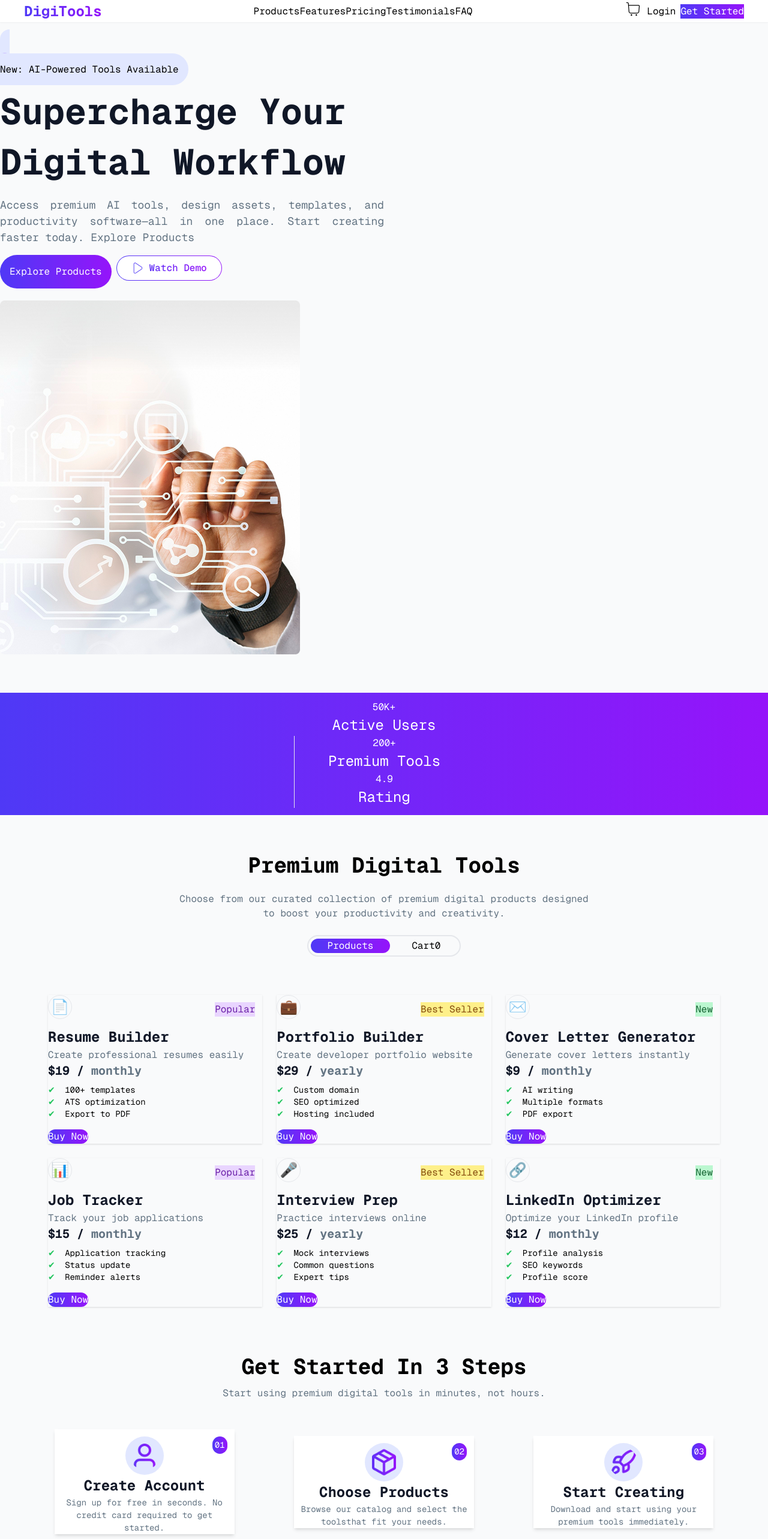
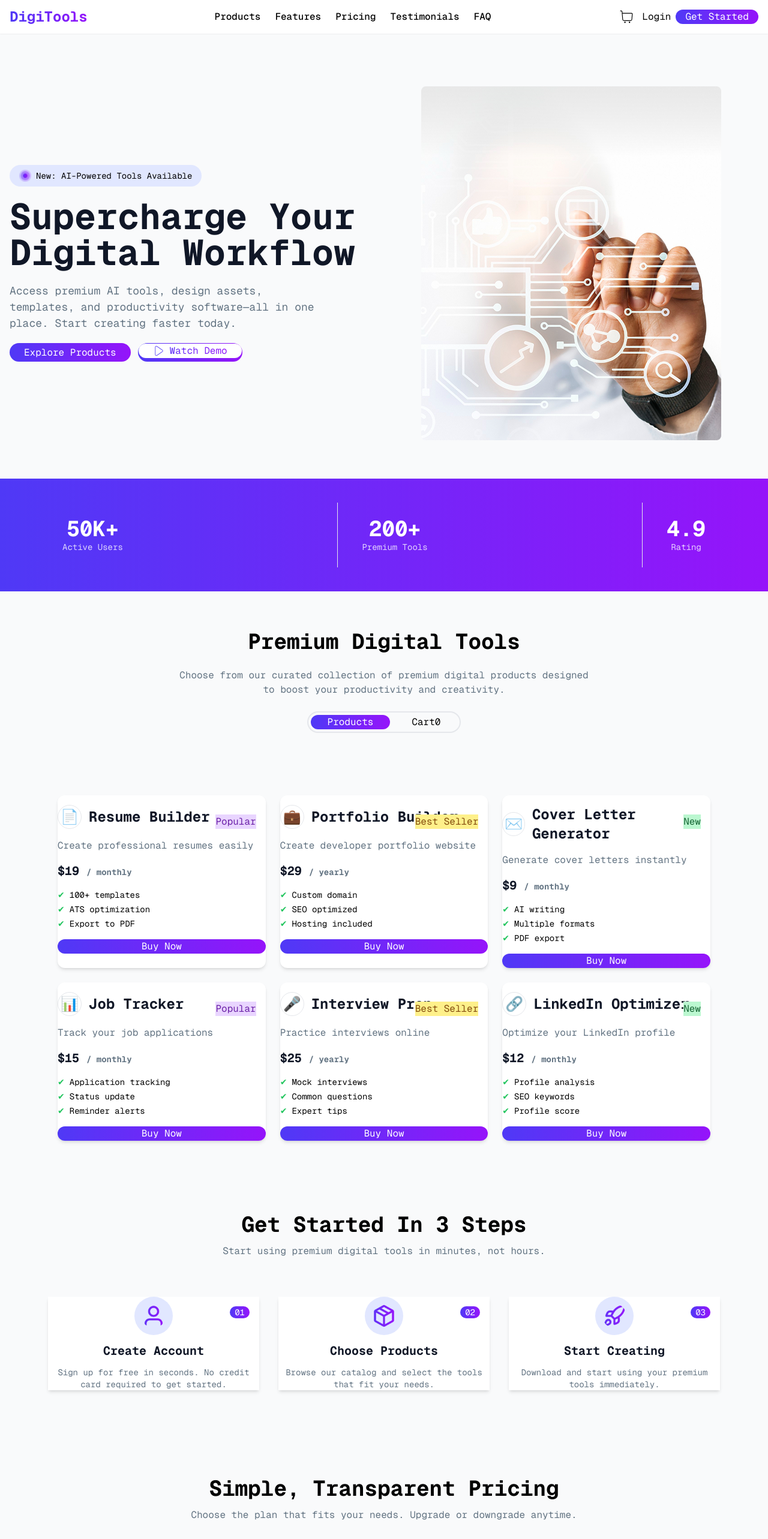
Before and after one commit to nhrakib777-coder/digitools, a React (Vite) app: page / in a window 1280 px wide. Shown: the top 2566 px of the page at 60% size. Built offline with nearby package versions, Linux system fonts and the light colour scheme.

Commit message:
responsive all pages and improve code

```diff
--- a/src/App.jsx
+++ b/src/App.jsx
@@ -48,18 +48,18 @@ function App() {
 
   return (
 
-    <div className="App bg-[#F9FAFB] min-h-screen relative">
+    <div className="App  bg-[#F9FAFB] min-h-screen relative pt-20">
 
-      <Navbar className="fixed" cartCount={cart.length} setTab={setTab} />
+      <Navbar  cartCount={cart.length} setTab={setTab} />
 
-      <Banner />
+      <Banner  />
 
       <Stats />
       {/* products */}
       <div className="products my-16 text-center space-y-6 ">
         <h2 className="text-4xl font-bold">Premium Digital Tools</h2>
         <p className="text-[#627382]">Choose from our curated collection of premium digital products designed <br /> to boost your productivity and creativity.</p>
-        <div className="text-center my-10 border-2 border-base-200 w-fit mx-auto rounded-full flex gap-2 justify-center items-center p-1">
+        <div className="text-center my-10 bg-base-300 border-2 border-base-200 w-fit mx-auto rounded-full flex gap-2 justify-center items-center p-1">
 
           <button
             className={`btn px-7 rounded-full ${tab === "products"
--- a/src/components/Banner/Banner.jsx
+++ b/src/components/Banner/Banner.jsx
@@ -1,35 +1,62 @@
-import React from "react"
+import React from "react";
 import BannerImage from "../../assets/banner.png";
 import badgeImg from "../../assets/badge.png";
 import { CiPlay1 } from "react-icons/ci";
-import "../../index.css";
+
 const Banner = () => {
   return (
-    <div className="hero  py-16">
-      <div className="hero-content flex-col lg:flex-row justify-between items-center space-y-5">
-        <div className="banner-content text-center lg:text-left lg:max-w-[50%] space-y-4">
-          <span className="badge bg-[#E1E7FF] text-primary p-4 rounded-full"><img src={badgeImg} alt="" />New: AI-Powered Tools Available</span>
-          <h1 className="text-6xl font-bold text-[#101727] leading-[84px]">Supercharge Your <br /> Digital Workflow</h1>
-          <p className="text-[18px] text-[#627382] text-justify">Access premium AI tools, design assets, templates, and productivity
+    <div className="hero py-12 lg:py-16 px-4 ">
+      <div className="flex flex-col-reverse lg:flex-row items-center justify-between max-w-7xl mx-auto gap-10">
+
+        {/* TEXT SECTION */}
+        <div className="text-center lg:text-left lg:max-w-[50%] space-y-5">
+
+          {/* Badge */}
+          <span className="inline-flex items-center gap-2 bg-[#E1E7FF] text-primary px-4 py-2 rounded-full text-sm">
+            <img src={badgeImg} className="w-5" alt="" />
+            New: AI-Powered Tools Available
+          </span>
+
+          {/* Heading */}
+          <h1 className="text-3xl md:text-4xl lg:text-6xl font-bold text-[#101727] leading-tight">
+            Supercharge Your <br className="hidden lg:block" />
+            Digital Workflow
+          </h1>
+
+          {/* Description */}
+          <p className="text-[16px] md:text-[18px] text-[#627382] max-w-lg mx-auto lg:mx-0">
+            Access premium AI tools, design assets, templates, and productivity
             software—all in one place. Start creating faster today.
+          </p>
 
-            Explore Products
-          </p>
-          <div>
-            <button className="btn bg-gradient-to-r from-[#4F39F6]  to-[#9514FA] text-white p-4 rounded-full">Explore Products</button>
-            <div className="bg-gradient-to-r from-[#4F39F6] to-[#9514FA] inline-block ml-2 p-[1px] rounded-full">
-              <button className="btn  bg-white px-6 py-2 rounded-full font-medium">
+          {/* Buttons */}
+          <div className="flex flex-col sm:flex-row gap-3 justify-center lg:justify-start">
+
+            <button className="btn bg-gradient-to-r from-[#4F39F6] to-[#9514FA] text-white rounded-full px-6">
+              Explore Products
+            </button>
+
+            <div className="bg-gradient-to-r from-[#4F39F6] to-[#9514FA] inline-block p-[1px] rounded-full">
+              <button className="btn bg-white rounded-full w-full md:px-7  lg:px-6">
                 <span className="bg-gradient-to-r from-[#4F39F6] to-[#9514FA] bg-clip-text text-transparent flex items-center gap-2">
-                  <CiPlay1 size={22} className="text-[#4F39F6]"/>
+                  <CiPlay1 size={20} className="text-[#4F39F6]" />
                   Watch Demo
                 </span>
               </button>
             </div>
+
           </div>
         </div>
-        <div className="banner-img">
-          <img className="w-[500px] h-auto" src={BannerImage} alt="" />
+
+        {/* IMAGE SECTION */}
+        <div className="w-full lg:w-[50%] flex justify-center">
+          <img
+            className="w-[280px] md:w-[380px] lg:w-[500px]"
+            src={BannerImage}
+            alt="banner"
+          />
         </div>
+
       </div>
     </div>
   );
--- a/src/components/Explore/Explore.jsx
+++ b/src/components/Explore/Explore.jsx
@@ -1,18 +1,44 @@
-import React from 'react';
+import React from "react";
 
 const Explore = () => {
   return (
-    <div className='bg-gradient-to-r from-[#4F39F6] to-[#9514FA] text-white py-16 my-20  text-center space-y-6'>
-     <div className='max-w-[1200px] mx-auto space-y-4 px-4'>
-       <h2 className='text-4xl'>Ready to Transform Your Workflow?</h2>
-      <p >Join thousands of professionals who are already using Digitools to work smarter. <br /> Start your free trial today.</p>
-      <div className='flex  justify-center items-center gap-3'>
-        <button className='bg-white text-purple-600 hover:bg-gray-200 font-bold rounded-full py-2 px-4 '>Explore Products</button>
-        <button className='bg-none border border-white rounded-full hover:bg-white hover:text-purple-600 py-2 px-4'>View Pricing</button>
+    <section className="bg-gradient-to-r from-[#4F39F6] to-[#9514FA] text-white py-16 my-20">
+
+      <div className="max-w-6xl mx-auto text-center px-4 space-y-6">
+
+        {/* Title */}
+        <h2 className="text-3xl md:text-4xl font-bold">
+          Ready to Transform Your Workflow?
+        </h2>
+
+        {/* Description */}
+        <p className="text-sm md:text-base opacity-90">
+          Join thousands of professionals who are already using Digitools to
+          work smarter. <br className="hidden md:block" />
+          Start your free trial today.
+        </p>
+
+        {/* Buttons */}
+        <div className="flex flex-col sm:flex-row justify-center items-center gap-4">
+
+          <button className="bg-white text-purple-600 hover:bg-gray-200 font-semibold rounded-full py-2 px-6 transition">
+            Explore Products
+          </button>
+
+          <button className="border border-white rounded-full hover:bg-white hover:text-purple-600 py-2 px-6 transition">
+            View Pricing
+          </button>
+
+        </div>
+
+        {/* Footer text */}
+        <p className="text-sm opacity-80">
+          14-day free trial • No credit card required • Cancel anytime
+        </p>
+
       </div>
-      <p>14-day free trial • No credit card required • Cancel anytime</p>
-     </div>
-    </div>
+
+    </section>
   );
 };
 
--- a/src/components/Navbar/Navbar.jsx
+++ b/src/components/Navbar/Navbar.jsx
@@ -1,42 +1,38 @@
-import React from "react"
+import React, { useState } from "react";
 import { CiShoppingCart } from "react-icons/ci";
 import { IoIosMenu } from "react-icons/io";
 
 const Navbar = ({ cartCount, setTab }) => {
+
+  const [menuOpen, setMenuOpen] = useState(false);
+
   return (
-   <div className="shadow-sm fixed w-full bg-white z-50">
-     <div className="navbar bg-base-100 flex justify-between items-center  max-w-[1200px] mx-auto">
-  <div className=" ">
+    <div className="shadow-sm  w-full bg-white fixed top-0 left-0 z-50">
+      <div className="flex justify-between items-center px-4 py-3 max-w-7xl mx-auto">
 
-    <a className="cursor-pointer text-2xl font-bold bg-gradient-to-r from-[#4F39F6]  to-[#9514FA] text-transparent bg-clip-text">DigiTools</a>
-  </div>
-  <div className="navbar-center ">
-    <button className="hidden"><IoIosMenu size={22}/></button>
-    <ul className="menu menu-horizontal px-1 hidden lg:flex">
-      <li>
-        <a href="#">Products</a>
-      </li>
-      <li>
-        <a href="#">Features</a>
-      </li>
-      <li>
-        <a href="#">Pricing</a>
-      </li>
-      <li>
-        <a href="#">Testimonials</a>
-      </li>
-      <li>
-        <a href="#">FAQ</a>
-      </li>
+        {/* Logo */}
+        <a className="cursor-pointer text-2xl font-bold bg-gradient-to-r from-[#4F39F6] to-[#9514FA] text-transparent bg-clip-text">
+          DigiTools
+        </a>
+
+        {/* Desktop Menu */}
+        <ul className="hidden lg:flex gap-6 font-medium">
+          <li><a href="#">Products</a></li>
+          <li><a href="#">Features</a></li>
+          <li><a href="#">Pricing</a></li>
+          <li><a href="#">Testimonials</a></li>
+          <li><a href="#">FAQ</a></li>
         </ul>
-  </div>
-  <div className="flex justify-between gap-2 items-center">
-    <div className="indicator">
+
+        {/* Right Side */}
+        <div className="flex items-center gap-3">
+
+          {/* Cart */}
           <button
             onClick={() => setTab("cart")}
-        className="relative ml-auto"
+            className="relative"
           >
-        <CiShoppingCart size={30} />
+            <CiShoppingCart size={28} />
 
             {cartCount > 0 && (
               <span className="absolute -top-2 -right-2 bg-red-500 text-white text-xs px-2 rounded-full">
@@ -44,13 +40,48 @@ const Navbar = ({ cartCount, setTab }) => {
               </span>
             )}
           </button>
+
+          {/* Desktop Buttons */}
+          <div className="hidden md:flex gap-2">
+            <button className="btn bg-transparent shadow-none">
+              Login
+            </button>
+            <button className="btn bg-gradient-to-r from-[#4F39F6] to-[#9514FA] text-white rounded-full px-4">
+              Get Started
+            </button>
           </div>
-  <div className="navbar-end flex gap-2">
-    <a className="btn bg-transparent shadow-none">Login</a>
-    <a className="btn bg-gradient-to-r from-[#4F39F6]  to-[#9514FA] text-white">Get Started</a>
+
+          {/* Mobile Menu Icon */}
+          <button
+            onClick={() => setMenuOpen(!menuOpen)}
+            className="lg:hidden"
+          >
+            <IoIosMenu size={28} />
+          </button>
+
         </div>
       </div>
+
+      {/* Mobile Menu */}
+      {menuOpen && (
+        <div className="lg:hidden bg-white shadow-md">
+          <ul className="flex flex-col items-center gap-4 py-4 font-medium">
+            <li><a href="#">Products</a></li>
+            <li><a href="#">Features</a></li>
+            <li><a href="#">Pricing</a></li>
+            <li><a href="#">Testimonials</a></li>
+            <li><a href="#">FAQ</a></li>
+
+            <button className="btn bg-transparent shadow-none">
+              Login
+            </button>
+
+            <button className="btn bg-gradient-to-r from-[#4F39F6] to-[#9514FA] text-white">
+              Get Started
+            </button>
+          </ul>
         </div>
+      )}
     </div>
   );
 };
--- a/src/components/ProductCard/ProductCard.jsx
+++ b/src/components/ProductCard/ProductCard.jsx
@@ -1,44 +1,62 @@
-import React from "react"
+import React from "react";
+
 const ProductCard = ({ product, addToCart }) => {
 
-  const { name, description, price, period, tag, tagType, features, icon } = product;
+  const { name, description, price, period, tag, tagType, features = [], icon } = product;
 
   const tagStyles = {
-    popular : "bg-purple-200 text-purple-800",
-    new : "bg-green-200 text-green-800",
-    'best seller' : "bg-yellow-200 text-yellow-800"
+    popular: "bg-purple-200 text-purple-800",
+    new: "bg-green-200 text-green-800",
+    "best seller": "bg-yellow-200 text-yellow-800"
   };
 
   return (
-    <div className="card bg-base-100 shadow space-y-4">
+    <div className="card bg-white shadow-md hover:shadow-xl transition-all duration-300 rounded-xl">
 
-      <div className="card-body relative ">
+      <div className="card-body relative space-y-4">
 
-        <div className={`absolute top-3 right-3 badge ${tagStyles[tagType]}`}>{tag}</div>
+        {/* Tag */}
+        {tag && (
+          <div className={`absolute top-4 right-4 badge ${tagStyles[tagType] || "bg-gray-200"}`}>
+            {tag}
+          </div>
+        )}
 
-      <div className="flex flex-col gap-3 ">
-        <span className="text-2xl border rounded-full w-[40px] h-[40px] flex items-center justify-center ">{icon}</span>
-        <h2 className="card-title text-[24px] font-bold text-[#101727]">
-           {name}
-        </h2>
-      </div>
+        {/* Icon + Title */}
+        <div className="flex items-center gap-3">
+          <span className="text-2xl border rounded-full w-10 h-10 flex items-center justify-center">
+            {icon}
+          </span>
 
+          <h2 className="card-title text-xl md:text-2xl font-bold text-[#101727]">
+            {name}
+          </h2>
+        </div>
 
-        <p className="text-[16px] text-[#627382] text-justify">{description}</p>
-
-        <p className="text-xl font-bold text-[#101727]">
-          ${price} / <span className="text-[#627382]">{period}</span>
+        {/* Description */}
+        <p className="text-sm md:text-base text-[#627382] leading-relaxed">
+          {description}
         </p>
 
-        <ul className="text-sm mt-2">
-          {features.map((f,i)=>(
-            <li key={i}><span className="text-green-500 mr-2">✔</span> {f}</li>
+        {/* Price */}
+        <p className="text-lg md:text-xl font-bold text-[#101727]">
+          ${price} <span className="text-[#627382] text-sm">/ {period}</span>
+        </p>
+
+        {/* Features */}
+        <ul className="text-sm space-y-1">
+          {features.map((f, i) => (
+            <li key={i} className="flex items-center">
+              <span className="text-green-500 mr-2">✔</span>
+              {f}
+            </li>
           ))}
         </ul>
 
+        {/* Button */}
         <button
-          onClick={()=>addToCart(product)}
-          className="btn bg-gradient-to-r from-[#4F39F6] to-[#9514FA] text-white rounded-full mt-4"
+          onClick={() => addToCart(product)}
+          className="btn bg-gradient-to-r from-[#4F39F6] to-[#9514FA] text-white rounded-full mt-4 w-full"
         >
           Buy Now
         </button>
--- a/src/components/Products/Products.jsx
+++ b/src/components/Products/Products.jsx
@@ -1,19 +1,28 @@
-import React from "react"
+import React from "react";
 import ProductCard from "../ProductCard/ProductCard";
 
-const Products = ({ products, addToCart }) => {
+const Products = ({ products = [], addToCart }) => {
+  return (
+    <div className="px-4 py-10 max-w-7xl mx-auto">
 
-  return (
+      {/* Grid */}
+      <div className="grid grid-cols-1 sm:grid-cols-2 lg:grid-cols-3 gap-6">
 
-    <div className="grid grid-cols-1 md:grid-cols-2 lg:grid-cols-3 gap-6">
+        {products.length > 0 ? (
+          products.map((product) => (
+            <ProductCard
+              key={product.id}
+              product={product}
+              addToCart={addToCart}
+            />
+          ))
+        ) : (
+          <p className="text-center col-span-full text-gray-500">
+            No products available
+          </p>
+        )}
 
-      {products.map(product=>(
-        <ProductCard
-        key={product.id}
-        product={product}
-        addToCart={addToCart}
-        />
-      ))}
+      </div>
 
     </div>
   );
--- a/src/components/Stats/Stats.jsx
+++ b/src/components/Stats/Stats.jsx
@@ -1,29 +1,33 @@
-import React from "react"
+import React from "react";
 import "../../index.css";
+
 const Stats = () => {
   return (
-    <section className="bg-gradient-to-r from-[#4F39F6] to-[#9514FA] w-full py-3">
-      <div className="flex justify-center items-center text-white  lg:w-[70%] mx-auto">
-        <div className="stats text-center divide-x ">
+    <section className="bg-gradient-to-r from-[#4F39F6] to-[#9514FA] w-full py-10 px-4">
+      <div className="max-w-6xl mx-auto">
 
-          <div className="stat min-w-[150px] lg:min-w-[300px] mx-auto">
-            <div className="stat-value">50K+</div>
-            <div className="stat-title">Active Users</div>
+        <div className="flex flex-col md:flex-row justify-between items-center text-white divide-y md:divide-y-0 md:divide-x">
+
+          {/* Stat 1 */}
+          <div className="stat text-center py-6 md:px-10">
+            <div className="text-3xl md:text-4xl font-bold">50K+</div>
+            <div className="text-sm opacity-80">Active Users</div>
           </div>
 
-          <div className="stat min-w-[150px] lg:min-w-[300px] mx-auto">
-            <div className="stat-value">200+</div>
-            <div className="stat-title">Premium Tools</div>
-
+          {/* Stat 2 */}
+          <div className="stat text-center py-6 md:px-10">
+            <div className="text-3xl md:text-4xl font-bold">200+</div>
+            <div className="text-sm opacity-80">Premium Tools</div>
           </div>
 
-          <div className="stat min-w-[150px] lg:min-w-[300px] mx-auto">
-            <div className="stat-value">4.9</div>
-            <div className="stat-title">Rating</div>
-
+          {/* Stat 3 */}
+          <div className="stat text-center py-6 md:px-10">
+            <div className="text-3xl md:text-4xl font-bold">4.9</div>
+            <div className="text-sm opacity-80">Rating</div>
           </div>
 
         </div>
+
       </div>
     </section>
   );
--- a/src/components/Steps/Steps.jsx
+++ b/src/components/Steps/Steps.jsx
@@ -1,44 +1,74 @@
-import React from "react"
+import React from "react";
 import person from "../../assets/user.png";
 import box from "../../assets/package.png";
 import rocket from "../../assets/rocket.png";
+
+const stepsData = [
+  {
+    id: "01",
+    title: "Create Account",
+    text: "Sign up for free in seconds. No credit card required to get started.",
+    img: person
+  },
+  {
+    id: "02",
+    title: "Choose Products",
+    text: "Browse our catalog and select the tools that fit your needs.",
+    img: box
+  },
+  {
+    id: "03",
+    title: "Start Creating",
+    text: "Download and start using your premium tools immediately.",
+    img: rocket
+  }
+];
+
 function Steps() {
   return (
+    <section className="max-w-6xl mx-auto px-4 py-16">
 
-    <div className="grid grid-cols-1 md:grid-cols-3  max-w-[1200px] justify-center gap-[30px] items-center mx-auto my-12 px-4">
+      <div className="grid grid-cols-1 sm:grid-cols-2 lg:grid-cols-3 gap-8">
 
-      <div className="card bg-white shadow-md max-h-[400px] max-w-[250px] lg:max-w-[300px] mx-auto space-y-3">
-        <div className="relative">
-          <span className="absolute top-3 right-3 badge bg-gradient-to-r from-[#4F39F6] to-[#9514FA] text-white rounded-full text-right p-1 text-[14px]">01</span>
-        </div>
-        <div className="card-body text-center  ">
-          <img className="w-16 h-16 mx-auto bg-[#E1E7FF] rounded-full p-2" src={person} alt="Person" />
-          <h1 className="text-[#101727] text-[24px] font-bold">Create Account</h1>
-          <p className="text-[14px] text-[#627382]">Sign up for free in seconds. No credit card required to get started.</p>
-        </div>
-      </div>
-      <div className="card bg-white shadow-md max-h-[400px] max-w-[250px] lg:max-w-[300px] mx-auto space-y-3">
-        <div className="relative">
-          <span className="absolute top-3 right-3 badge bg-gradient-to-r from-[#4F39F6] to-[#9514FA] text-white rounded-full text-right p-1 text-[14px]">02</span>
-        </div>
-        <div className="card-body text-center  ">
-          <img className="w-16 h-16 mx-auto bg-[#E1E7FF] rounded-full p-2" src={box} alt="box" />
-          <h1 className="text-[#101727] text-[24px] font-bold">Choose Products</h1>
-          <p className="text-[14px] text-[#627382]">Browse our catalog and select the toolsthat fit your needs.</p>
-        </div>
-      </div>
-      <div className="card bg-white shadow-md max-h-[400px] max-w-[250px] lg:max-w-[300px] mx-auto space-y-3">
-        <div className="relative">
-          <span className="absolute top-3 right-3 badge bg-gradient-to-r from-[#4F39F6] to-[#9514FA] text-white rounded-full text-right p-1 text-[14px]">03</span>
-        </div>
-        <div className="card-body text-center  ">
-          <img className="w-16 h-16 mx-auto bg-[#E1E7FF] rounded-full p-2" src={rocket} alt="rocket" />
-          <h1 className="text-[#101727] text-[24px] font-bold">Start Creating</h1>
-          <p className="text-[14px] text-[#627382]">Download and start using your premium tools immediately.</p>
-        </div>
+        {stepsData.map((step) => (
+          <div
+            key={step.id}
+            className="card bg-white shadow-md hover:shadow-xl transition-all duration-300"
+          >
+
+            {/* Badge */}
+            <div className="relative">
+              <span className="absolute top-4 right-4 badge bg-gradient-to-r from-[#4F39F6] to-[#9514FA] text-white rounded-full text-sm px-2">
+                {step.id}
+              </span>
+            </div>
+
+            <div className="card-body text-center space-y-3">
+
+              {/* Icon */}
+              <img
+                className="w-16 h-16 mx-auto bg-[#E1E7FF] rounded-full p-3"
+                src={step.img}
+                alt={step.title}
+              />
+
+              {/* Title */}
+              <h2 className="text-[#101727] text-xl font-bold">
+                {step.title}
+              </h2>
+
+              {/* Description */}
+              <p className="text-sm text-[#627382]">
+                {step.text}
+              </p>
+
+            </div>
+          </div>
+        ))}
+
       </div>
 
-    </div>
+    </section>
   );
 }
 
```
Also changed, not shown: src/components/Cart/Cart.jsx (+34 -19 lines), src/components/Footer/Footer.jsx (+43 -25 lines), src/components/Pricing/Price.jsx (+43 -20 lines). Lines whose indentation alone changed are shown as unchanged.
